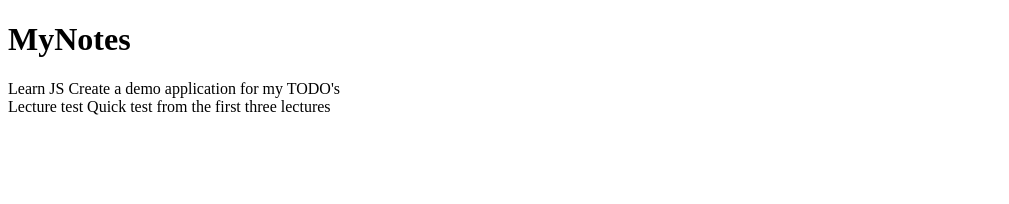
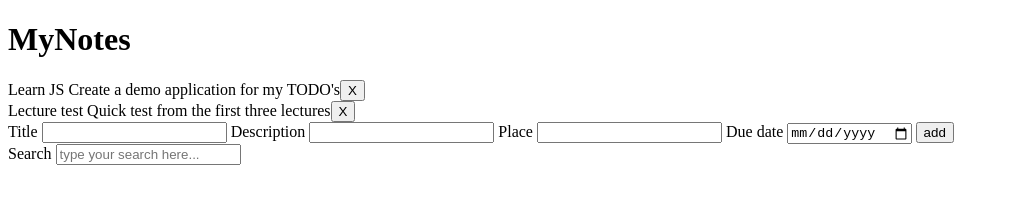
Before and after one commit to peetery/MyTodoApp, a website: page index.html in a window 1280 px wide. Shown: the whole page, without its empty margins (0-1009 px from the left). Drawn offline with Linux system fonts and the light colour scheme.

Commit message:
Added form to insert new items, deleting, saving and searching todolist elements functionalities

```diff
--- a/index.html
+++ b/index.html
@@ -2,11 +2,29 @@
 <html>
     <head>
         <link rel="stylesheet" type="text/css" href="theme.css">
-        <script src="scripts.js"></script>
+        <script src="scripts.js" defer></script>
         <title>MyTODO App</title>
     </head>
     <body>
         <h1>MyNotes</h1>
         <div id="todoListView"></div>
+        <div>
+            <form>
+                <label>Title</label>
+                <input type="text" id="inputTitle"/>
+                <label>Description</label>
+                <input type="text" id="inputDesc"/>
+                <label>Place</label>
+                <input type="text" id="inputPlace"/>
+                <label>Due date</label>
+                <input type="date" id="inputDate"/>
+                <input type="button" value="add"
+                onclick="addTodo()"/>
+            </form>
+        </div>
+        <div>
+            <label>Search</label>
+            <input type="text" id="inputSearch" placeholder="type your search here...">
+        </div>
     </body>
 </html>
--- /dev/null
+++ b/package.json
@@ -0,0 +1,5 @@
+{
+  "dependencies": {
+    "bootstrap": "^5.3.3"
+  }
+}
--- a/scripts.js
+++ b/scripts.js
@@ -2,6 +2,12 @@
 let todoList = []; //declares a new array for Your todo list
 
 let initList = function() {
+
+    //reading list values from browser cache(if any of them exists)
+    let savedList = window.localStorage.getItem("todos");
+    if (savedList != null) {
+        todoList = JSON.parse(savedList);
+    } else {
         todoList.push(
             {
                 title: "Learn JS",
@@ -20,6 +26,7 @@ let initList = function() {
             // of course the lecture test mentioned above will not take place
         );
     }
+}
 
 initList();
 
@@ -32,14 +39,67 @@ let updateTodoList = function() {
         todoListDiv.removeChild(todoListDiv.firstChild);
     }
 
-    //add all elements
+    //add all elements and filter user input
+
+    let filterInput = document.getElementById("inputSearch");
+
+
     for (let todo in todoList) {
+
+        // filtering user input using search text field
+        if ((filterInput.value == "")
+            || (todoList[todo].title.includes(filterInput.value))
+            || (todoList[todo].description.includes(filterInput.value)))
+            {
+                let newDeleteButton = document.createElement("input");
+                newDeleteButton.type = "button";
+                newDeleteButton.value = "X";
+                newDeleteButton.addEventListener("click",
+                    function() {
+                        deleteTodo(todo);
+                    }
+                )
                 let newElement = document.createElement("div");
                 let newContent = document.createTextNode(
                     todoList[todo].title + " " + todoList[todo].description);
                 newElement.appendChild(newContent);
+                newElement.appendChild(newDeleteButton);
                 todoListDiv.appendChild(newElement);
         }
     }
+}
+
+
+let deleteTodo = function(index) {
+    todoList.splice(index, 1);
+}
+
+
+
+let addTodo = function () {
+    let inputTitle = document.getElementById("inputTitle");
+    let inputDesc = document.getElementById("inputDesc");
+    let inputPlace = document.getElementById("inputPlace");
+    let inputDate = document.getElementById("inputDate");
+
+    let newTitle = inputTitle.value;
+    let newDesc = inputDesc.value;
+    let newPlace = inputPlace.value;
+    let newDate = new Date(inputDate.value);
+
+    let newTodo = {
+        title: newTitle,
+        description: newDesc,
+        place: newPlace,
+        category: '',
+        dueDate: newDate
+    };
+
+    todoList.push(newTodo);
+
+    // adding todolist to browser cache
+    window.localStorage.setItem("todos", JSON.stringify(todoList));
+
+}
 
 setInterval(updateTodoList, 1000);
```
Also changed, not shown: theme.css (line endings or trailing spaces), 1 other file. Lines whose indentation alone changed are shown as unchanged.
